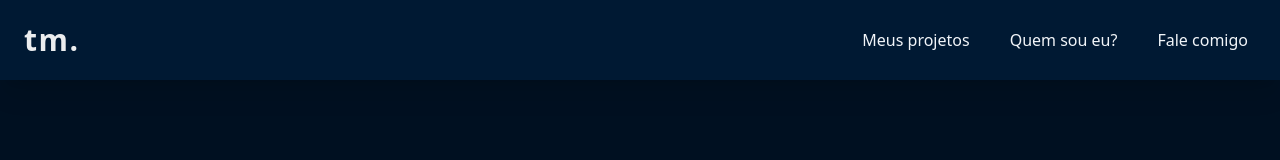
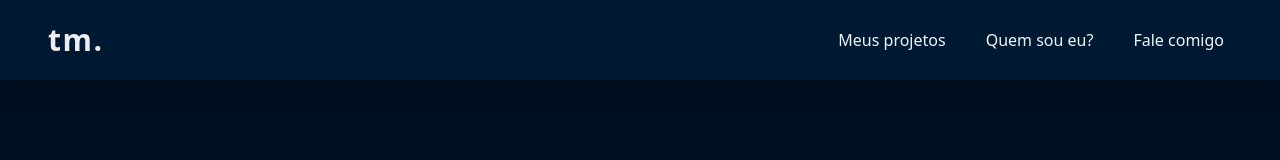
Before and after one commit to Tassio-Med/my-portfolio, a React (Create React App) app: page / in a window 1280 px wide. Shown: the top 160 px of the page. Built offline with nearby package versions, Linux system fonts and the light colour scheme; the HTML template or start-up script is replaced by a standard one.

Commit message:
feat: margem dos elementos melhorada

```diff
--- a/src/Components/Navbar.jsx
+++ b/src/Components/Navbar.jsx
@@ -15,7 +15,7 @@ function Nav(){
     <nav className="w-screen h-20 z-30 bg-[#001933] fixed shadow-xl">
 
       <div className="px-2 flex justify-between items-center w-full h-full">
-        <div className="flex items-center w-screen">
+        <div className="flex items-center w-screen sm:mx-6">
           <h1 className="p-4 mr-4 font-bold text-2xl tm tm:hover md:text-3xl">
             <Link to="hero" smooth={true} duration={500} className="tracking-wider">tm.</Link>
           </h1>
```
